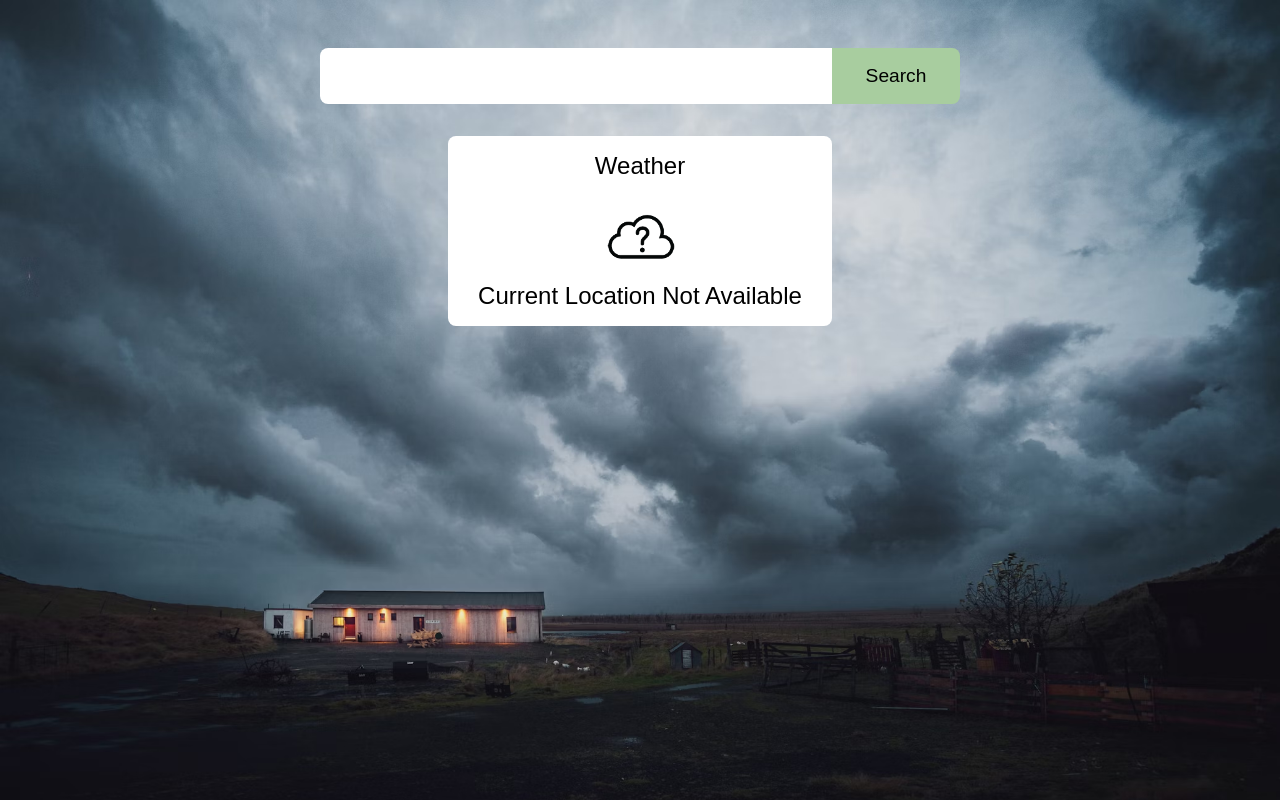
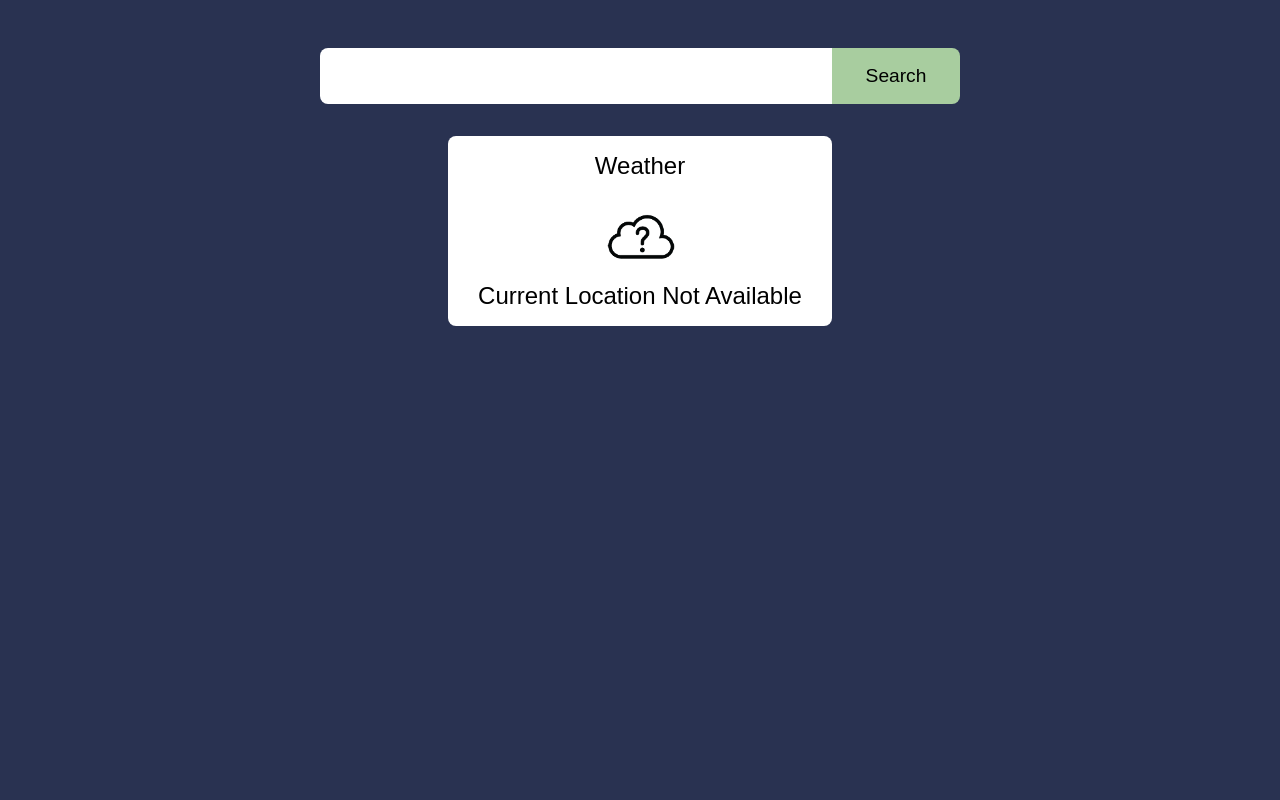
Before and after one commit to aayushbatra02/Assignment-3-weather-app, a plain HTML site: page index.html in a window 1280 px wide. Drawn offline with Linux system fonts and the light colour scheme.

Commit message:
minor bug fix

```diff
--- a/main/main.js
+++ b/main/main.js
@@ -29,7 +29,6 @@ const fetchData = async (lat, lon) => {
     );
     if (response.status === 200) {
       const data = await response.json();
-      console.log(data);
       const description = data.weather[0].description;
       const tempInKelvin = data.main.temp;
       const tempInCelcius = Math.floor(tempInKelvin - 273.15);
@@ -130,6 +129,7 @@ const displayWeatherData = ({
     errorMessage.style.display = "block";
     errorMessage.innerHTML = "Invalid City";
     iconImage.setAttribute("src", `./images/icons/unknown.png`);
+    weatherContainer.style.backgroundImage = "none";
   } else {
     temperature.innerHTML = tempInCelcius;
     weatherDescription.innerHTML = description;
--- a/styles/styles.css
+++ b/styles/styles.css
@@ -14,7 +14,7 @@ img {
 }
 
 #weather-container {
-  background-image: url(/images/background/default.avif);
+  background-color: var(--background-color);
   height: 100vh;
   padding-top: 3rem;
   background-size: cover;
```
